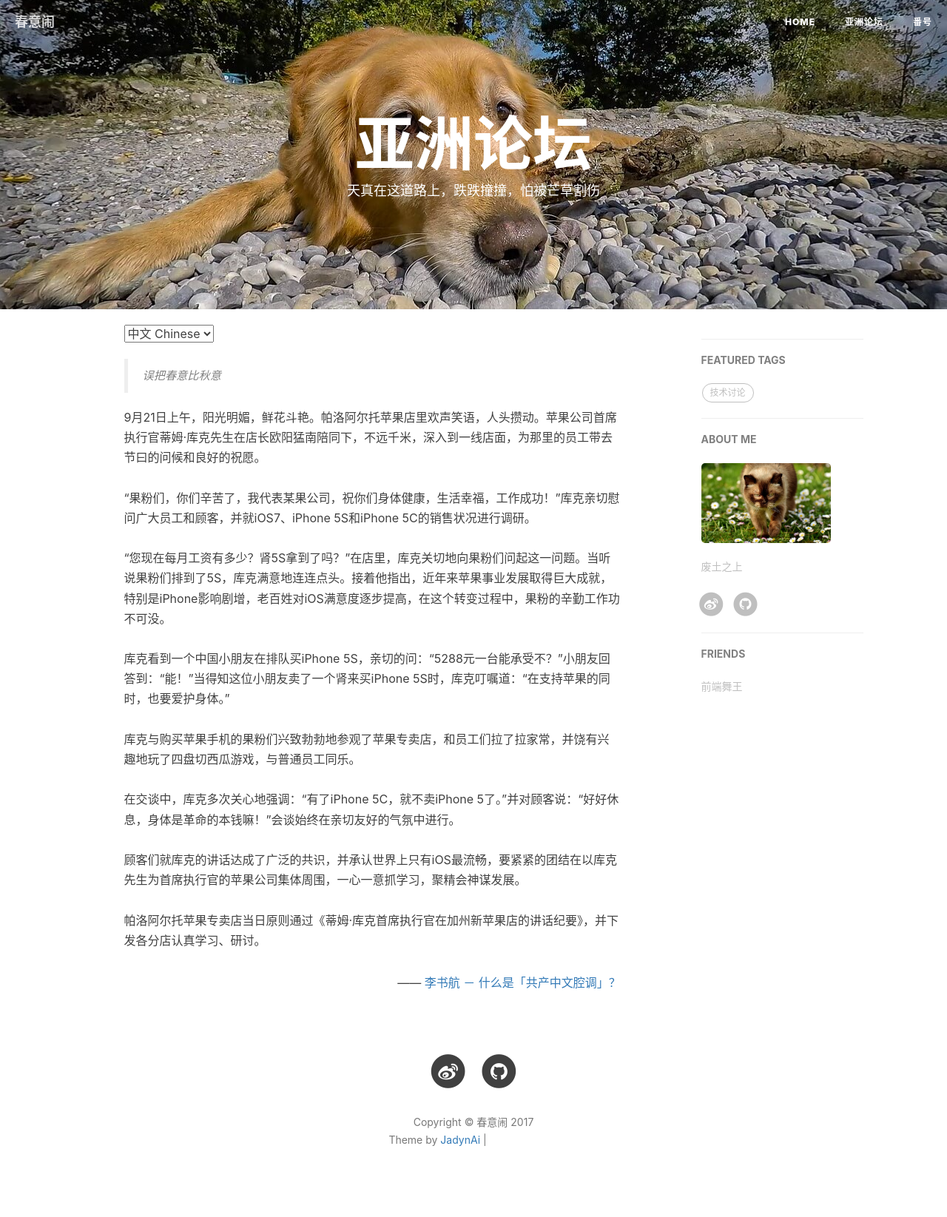
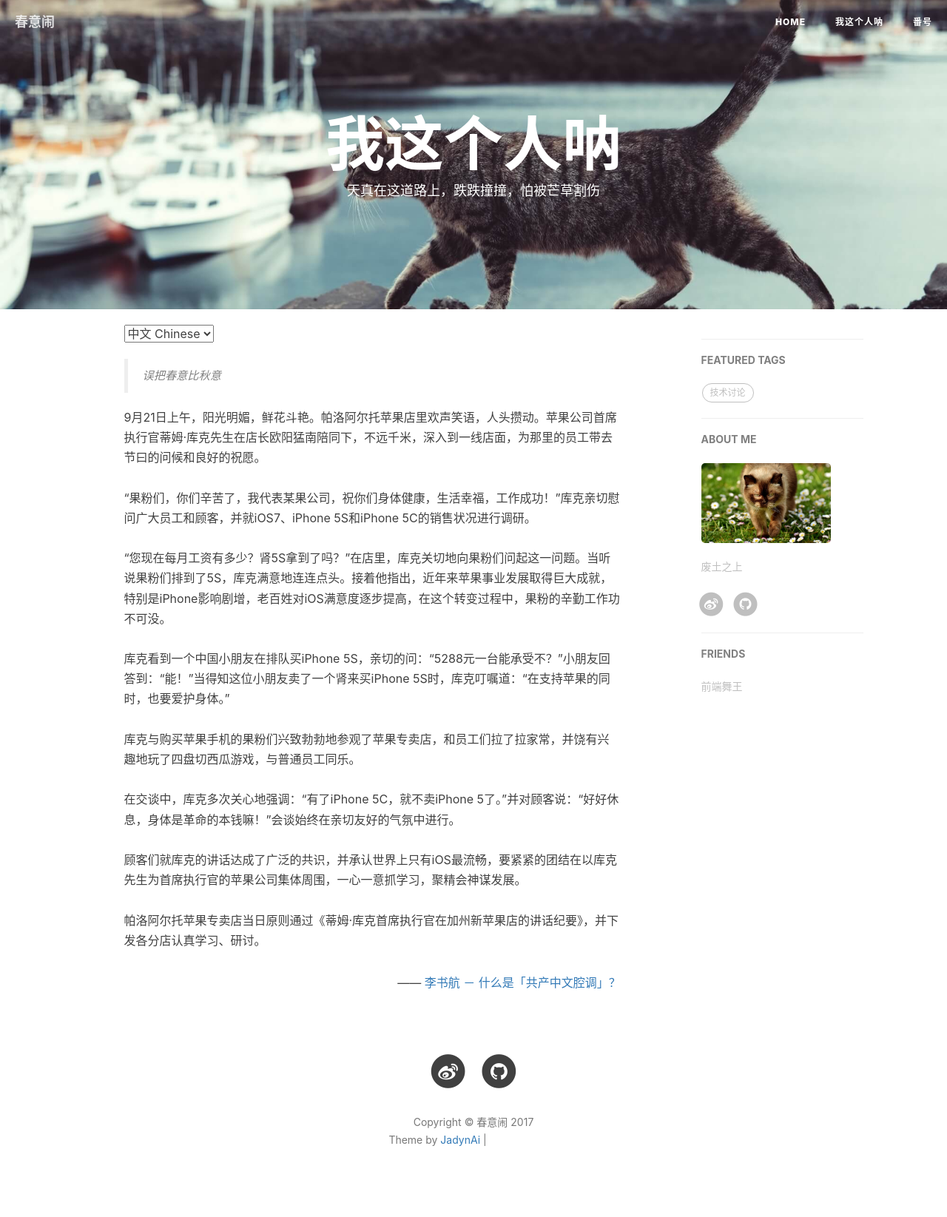
Before and after one commit to JadynAi/oldpage.io, a Jekyll site: the page built from about.html, in a window 1280 px wide. Shown: the whole page at 74% size. Built offline with Jekyll 4.4.1, drawn with Linux system fonts in a browser that asks for light colours; nearby versions of some CDN libraries; comment, search, counter and statistics services are not loaded; grey boxes are pictures that could not be loaded.

Commit message:
修改背景图；修改介绍文字

```diff
--- a/about.html
+++ b/about.html
@@ -1,6 +1,6 @@
 ---
 layout: page
-title: 亚洲论坛
+title: 我这个人呐
 description: "天真在这道路上，跌跌撞撞，怕被芒草割伤"
 header-img: "img/about-bg.jpg"
 ---
```
Also changed, not shown: css/hux-blog.min.css, img/about-bg.jpg, img/tag-bg.jpg, 10 other files.
